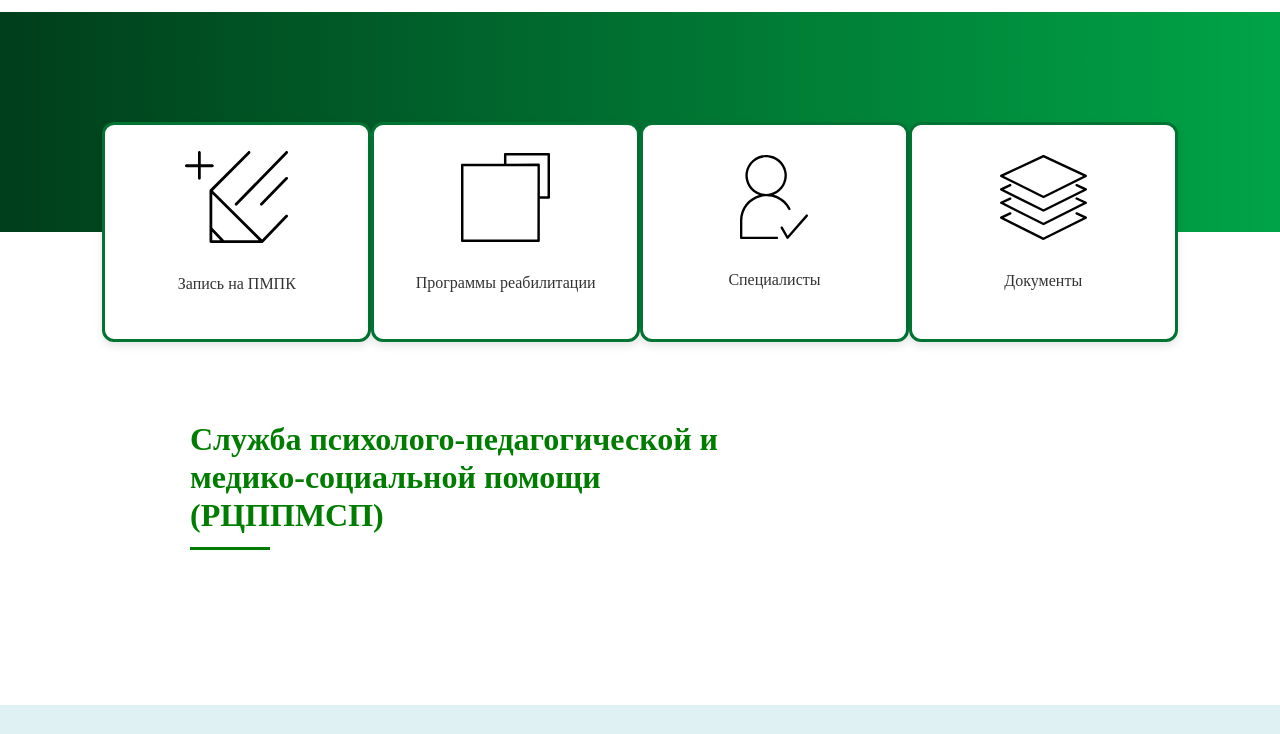
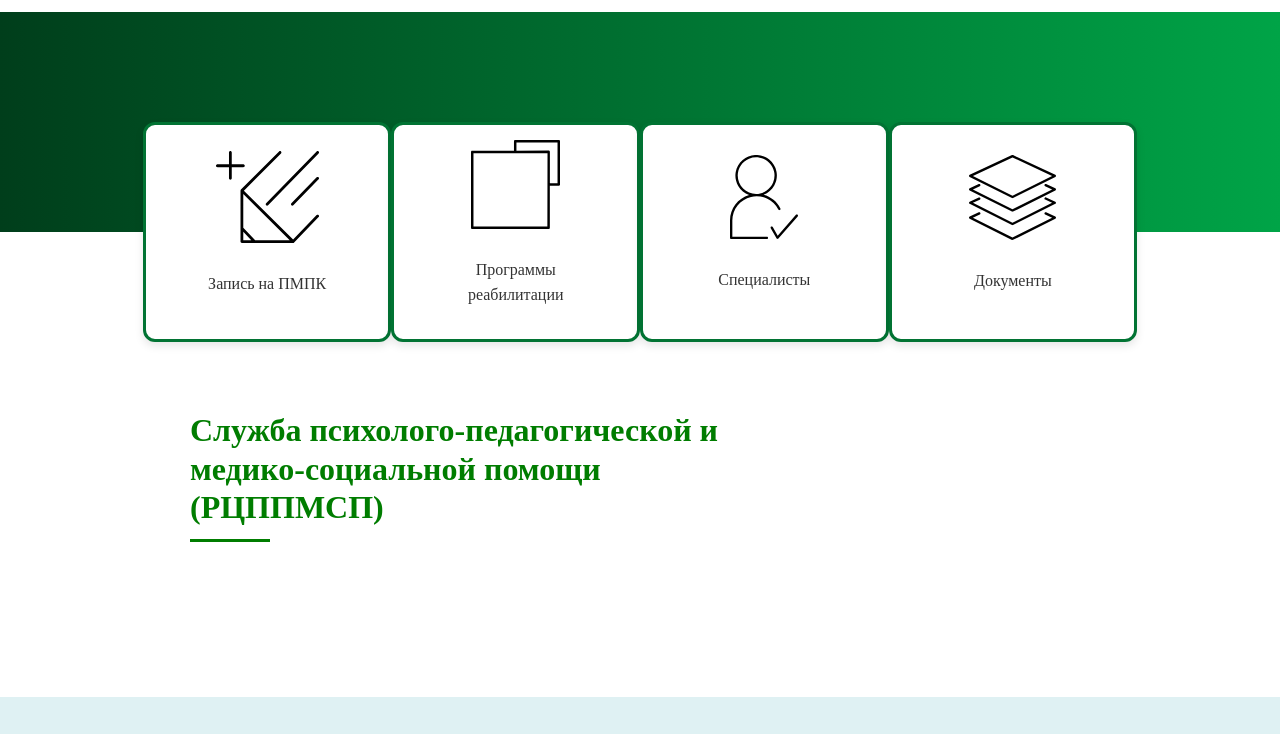
Before and after one commit to LagutaGit/rccpm, a plain HTML site: page index.html in a window 1280 px wide. Shown: the part 195-929 px from the top of the page. Drawn offline with Linux system fonts and the light colour scheme.

Commit message:
Update style.css

```diff
--- a/css/style.css
+++ b/css/style.css
@@ -58,6 +58,7 @@
   .container {
     margin: 0 auto;
     padding: 0 8%;
+    max-width:1199px;
   }
 
   button {
```
